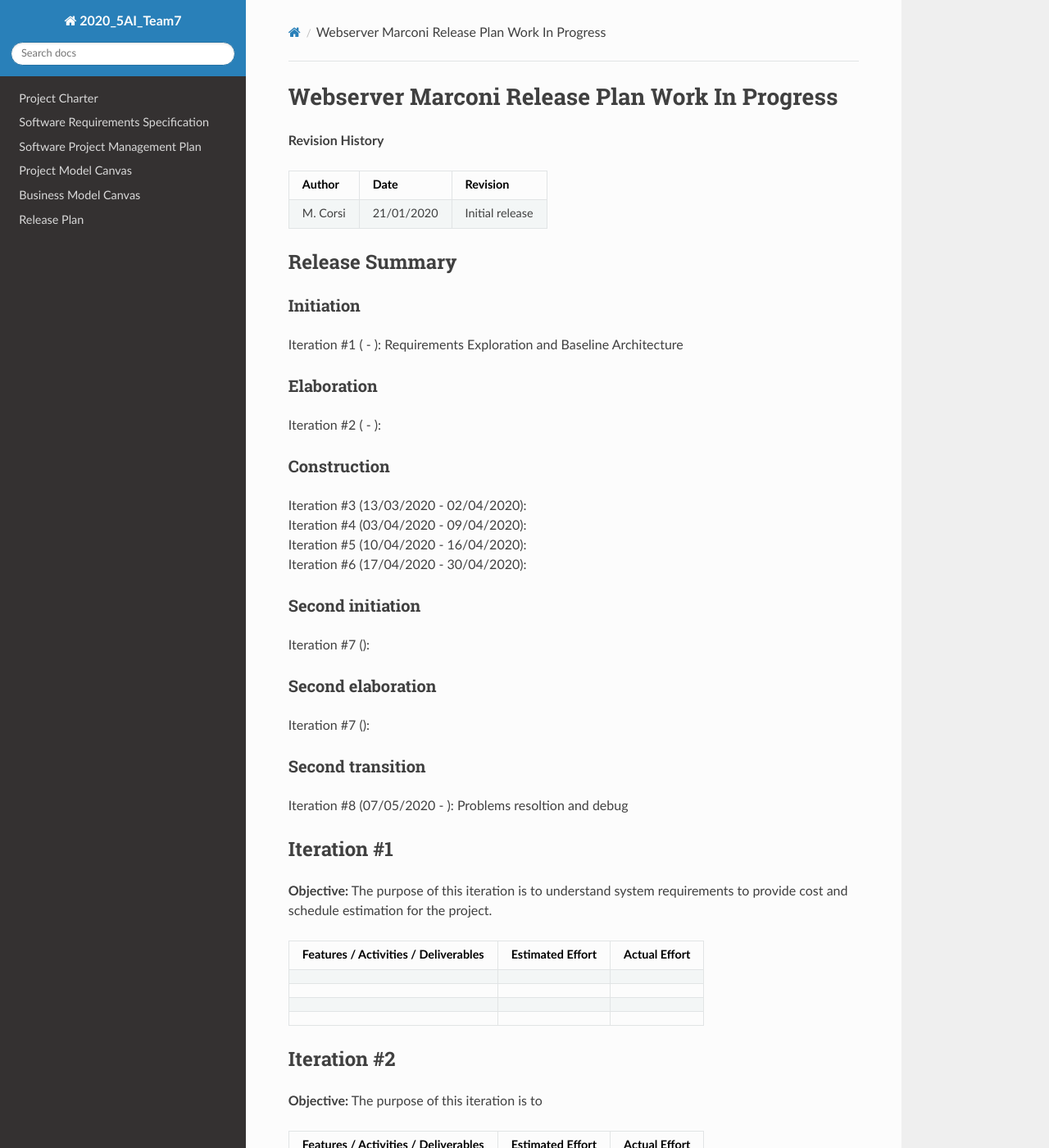
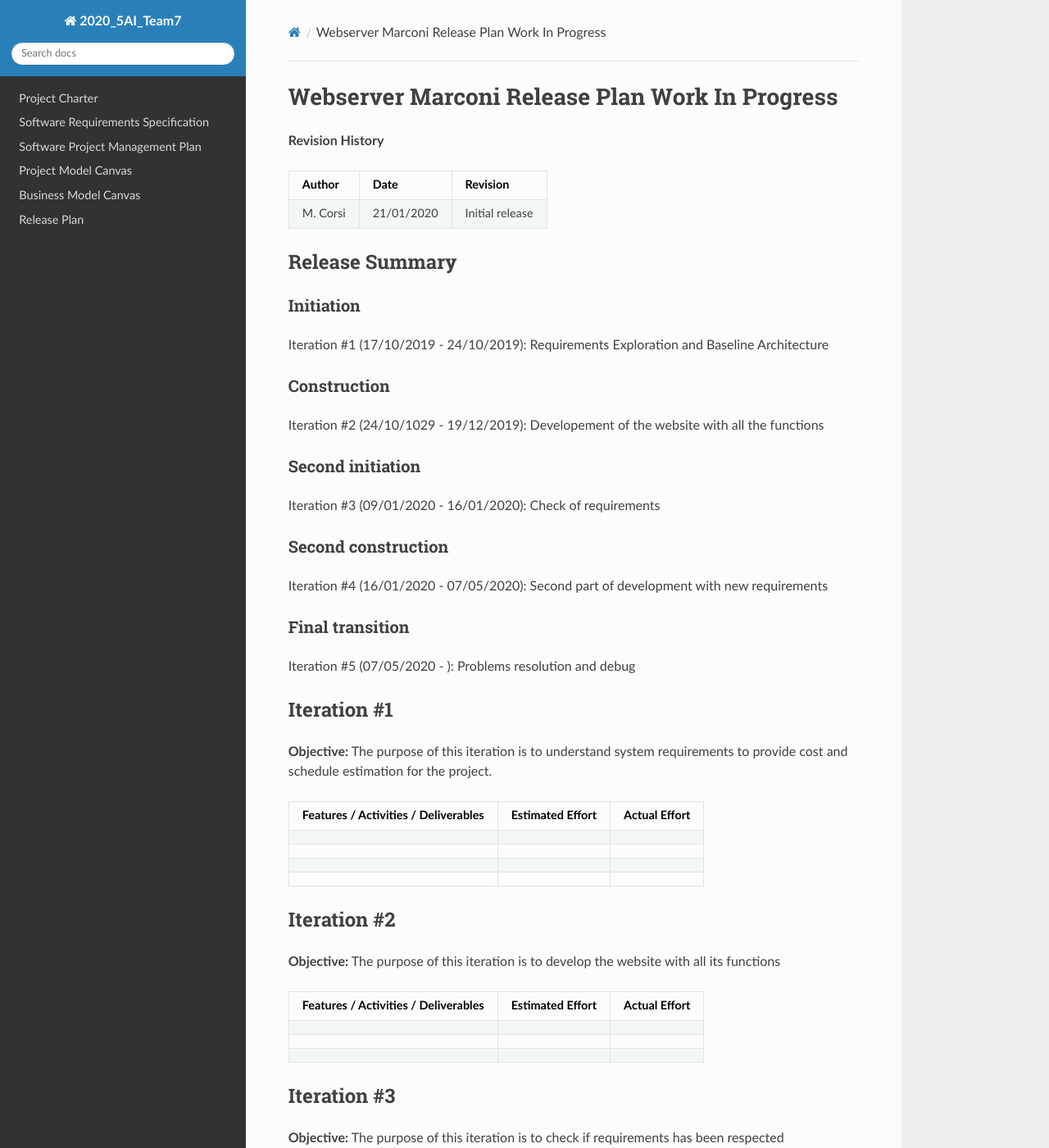
Before and after one commit to Fr0stBob/2020-5Ai-team7-Corsi, an MkDocs documentation site: the page built from docs/Release Plan.md, in a window 1280 px wide and 1400 px high. Shown: the whole window at 82% size. Built offline with MkDocs 1.6.1, drawn with Linux system fonts in a browser that asks for light colours; nearby versions of some CDN libraries; some of the changed text lies outside the part shown.

Commit message:
Update Release Plan.md

```diff
--- a/docs/Release Plan.md
+++ b/docs/Release Plan.md
@@ -8,20 +8,15 @@
 
 ## Release Summary
 ### Initiation
-Iteration #1 ( - ): Requirements Exploration and Baseline Architecture
-### Elaboration
-Iteration #2 ( - ):
+Iteration #1 (17/10/2019 - 24/10/2019): Requirements Exploration and Baseline Architecture
 ### Construction
-Iteration #3 (13/03/2020 - 02/04/2020):
-Iteration #4 (03/04/2020 - 09/04/2020):
-Iteration #5 (10/04/2020 - 16/04/2020):
-Iteration #6 (17/04/2020 - 30/04/2020):
+Iteration #2 (24/10/1029 - 19/12/2019): Developement of the website with all the functions
 ### Second initiation
-Iteration #7 ():
-### Second elaboration
-Iteration #7 ():
-### Second transition
-Iteration #8 (07/05/2020 - ): Problems resoltion and debug
+Iteration #3 (09/01/2020 - 16/01/2020): Check of requirements
+### Second construction
+Iteration #4 (16/01/2020 - 07/05/2020): Second part of development with new requirements
+### Final transition
+Iteration #5 (07/05/2020 - ): Problems resolution and debug
 
 ## Iteration #1
 **Objective:** The purpose of this iteration is to understand system requirements to provide cost and schedule estimation for the project.
@@ -34,7 +29,7 @@ Iteration #8 (07/05/2020 - ): Problems resoltion and debug
 |  |  |  |
 
 ## Iteration #2
-**Objective:** The purpose of this iteration is to
+**Objective:** The purpose of this iteration is to develop the website with all its functions
 
 | Features / Activities / Deliverables | Estimated Effort | Actual Effort |
 | --- | --- | --- |
@@ -43,7 +38,7 @@ Iteration #8 (07/05/2020 - ): Problems resoltion and debug
 |  |  |  |
 
 ## Iteration #3
-**Objective:** The purpose of this iteration is to
+**Objective:** The purpose of this iteration is to check if requirements has been respected
 
 | Features / Activities / Deliverables | Estimated Effort | Actual Effort |
 | --- | --- | --- |
@@ -53,7 +48,7 @@ Iteration #8 (07/05/2020 - ): Problems resoltion and debug
 |  |  |  |
 
 ## Iteration #4
-**Objective:** The purpose of this iteration is to
+**Objective:** The purpose of this iteration is to develop and enhance the website with the new requirements
 
 | Features / Activities / Deliverables | Estimated Effort | Actual Effort |
 | --- | --- | --- |
@@ -64,6 +59,7 @@ Iteration #8 (07/05/2020 - ): Problems resoltion and debug
 
 ## Iteration #5
 **Objective:** The purpose of this iteration is to
+
 | Features / Activities / Deliverables | Estimated Effort | Actual Effort |
 | --- | --- | --- |
 |  |  |  |
```
